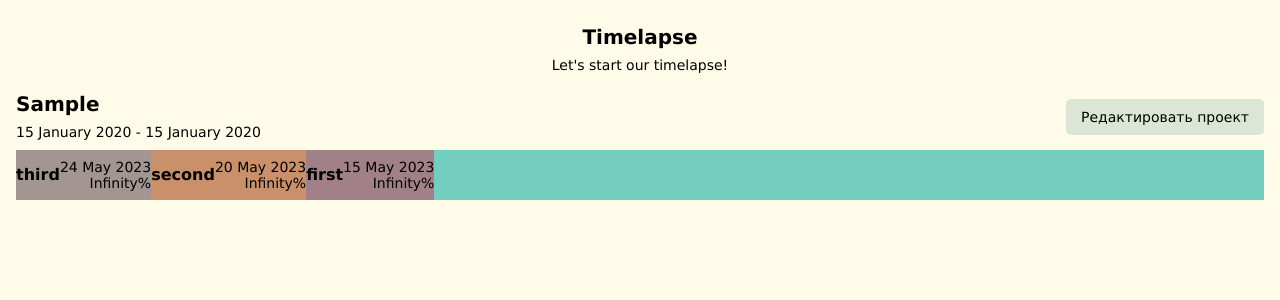
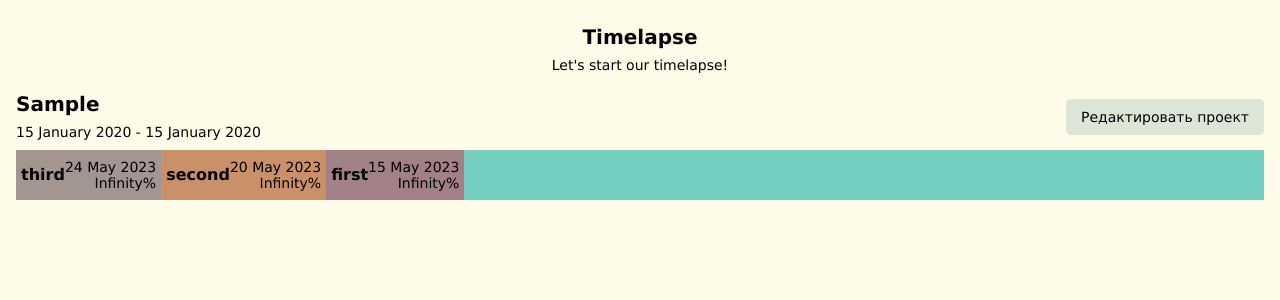
Before and after one commit to ann4ann/Timelapse, a React (Create React App) app: page / in a window 1280 px wide. Both pictures are taken after typing "Sample", "2020-01-15", "2020-01-15" into the empty fields and a click on the button "Let's timelapse!". Shown: the top 300 px of the page. Built offline with nearby package versions, Linux system fonts and the light colour scheme.

Commit message:
fixed stage blocks styles

```diff
--- a/src/app/components/ui/Timelapse/Timelapse.module.css
+++ b/src/app/components/ui/Timelapse/Timelapse.module.css
@@ -1,6 +1,6 @@
 .timelapse {
     width: 100%;
-    height: 50px;
+    min-height: 50px;
     background-color: var(--accent-color);
     display: flex;
 }
--- a/src/app/components/ui/Timelapse/TimelapseBlock/TimelapseBlock.module.css
+++ b/src/app/components/ui/Timelapse/TimelapseBlock/TimelapseBlock.module.css
@@ -2,6 +2,8 @@
     display: flex;
     justify-content: space-between;
     align-items: center;
+    flex-wrap: wrap;
+    padding: 5px;
 }
 
 .name {
@@ -10,7 +12,12 @@
 }
 
 .info {
+    flex-grow: 1;
+}
+
+.info > * {
     text-align: right;
+    white-space: nowrap;
 }
 
 .date {
```
